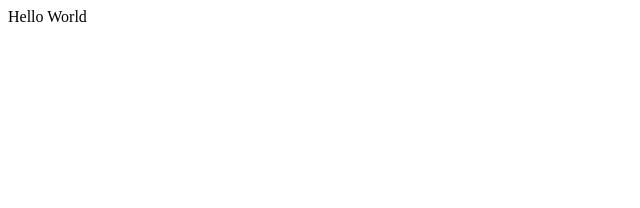
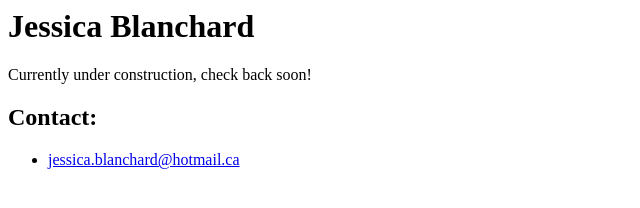
Before and after one commit to jessicablanchard/jessicablanchard.github.io, a plain HTML site: page index.html in a window 1280 px wide. Shown: the whole page, without its empty margins (0-640 px from the left). Drawn offline with Linux system fonts and the light colour scheme.

Commit message:
Update index.html

```diff
--- a/index.html
+++ b/index.html
@@ -4,7 +4,12 @@
 <body>
 
 <div>
-Hello World
+<h1>Jessica Blanchard</h1>
+<p>Currently under construction, check back soon!</p>
+<h2>Contact:</h2>
+<ul>
+<li><a href="mailto:jessica.blanchard@hotmail.ca">jessica.blanchard@hotmail.ca</a></li>
+</ul>
 </div>
 
 </body>
```
